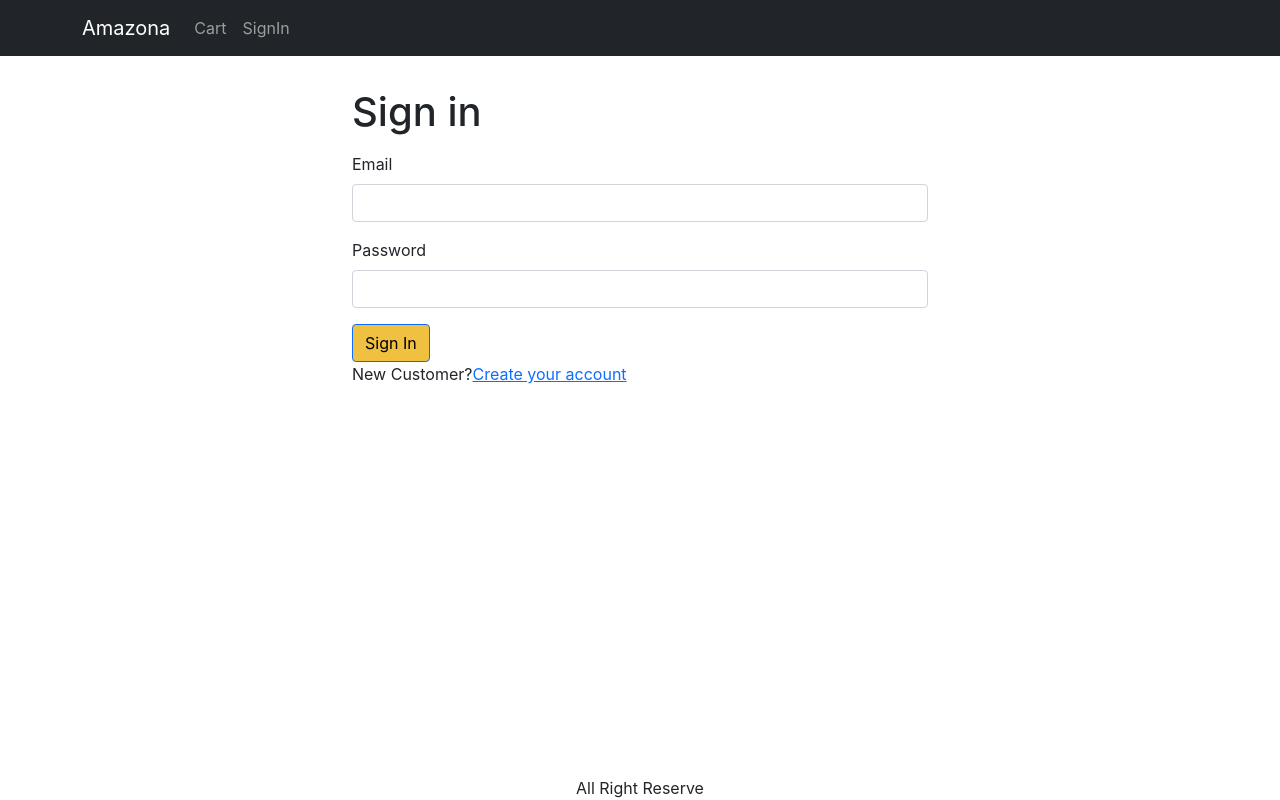
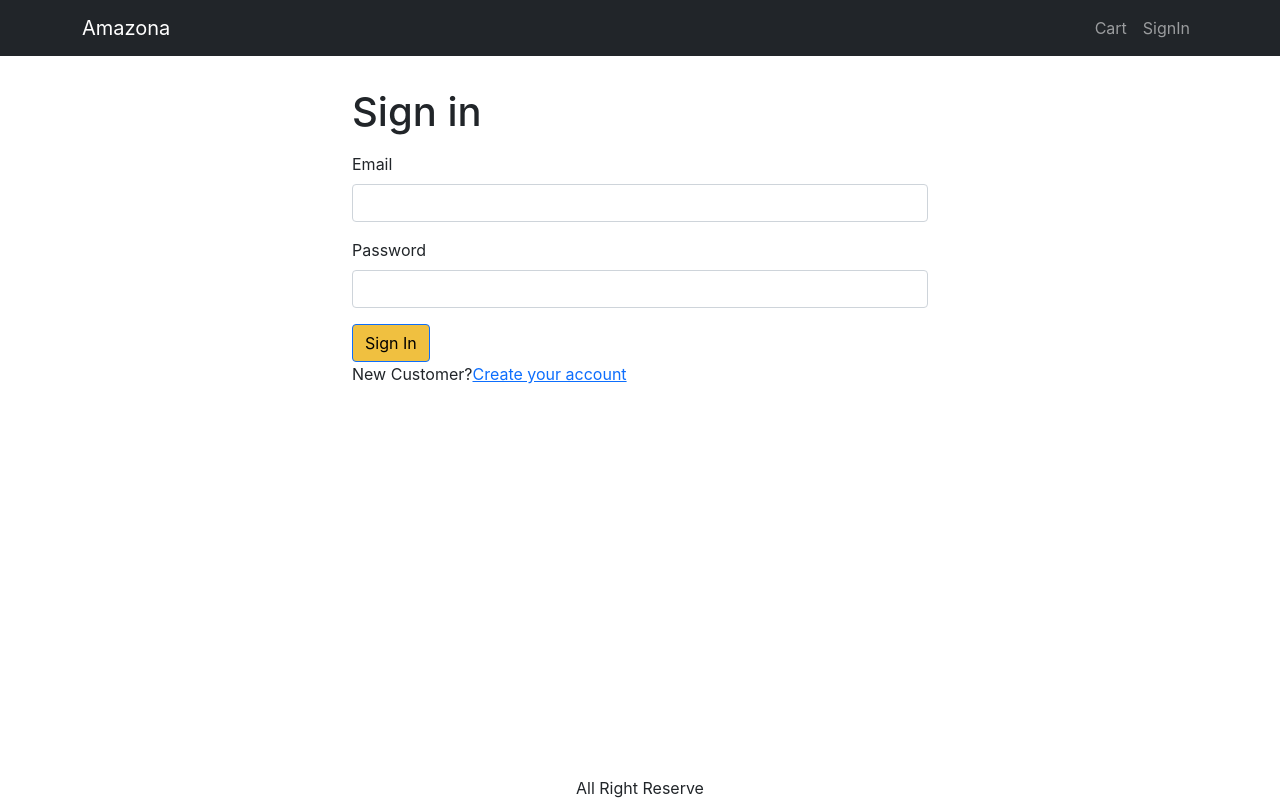
Before and after one commit to Tarikul01/mern-amazon, a React (Create React App) app in the folder frontend/: page /signin in a window 1280 px wide. Built offline with nearby package versions, Linux system fonts and the light colour scheme.

Commit message:
add navbar collapse section for small device

```diff
--- a/frontend/src/App.js
+++ b/frontend/src/App.js
@@ -35,12 +35,14 @@
 
 			<ToastContainer position="bottom-center" limit={1}/>
 				<header>
-					<Navbar bg='dark' variant='dark'>
+					<Navbar bg='dark' variant='dark' expand="lg">
 						<Container>
 							<LinkContainer to='/'>
 								<Navbar.Brand>Amazona</Navbar.Brand>
 							</LinkContainer>
-							<Nav className='me-auto'>
+							<Navbar.Toggle aria-controls='basic-navbar-nav' />
+							<Navbar.Collapse id='basic-navbar-nav'>
+							<Nav className='me-auto w-100 justify-content-end'>
 								<Link to='/cart' className='nav-link'>
 									Cart
 									{cart.cartItems.length > 0 && (
@@ -80,6 +82,7 @@
 									</Link>
 								)}
 							</Nav>
+							</Navbar.Collapse>
 						</Container>
 					</Navbar>
 				</header>
```
